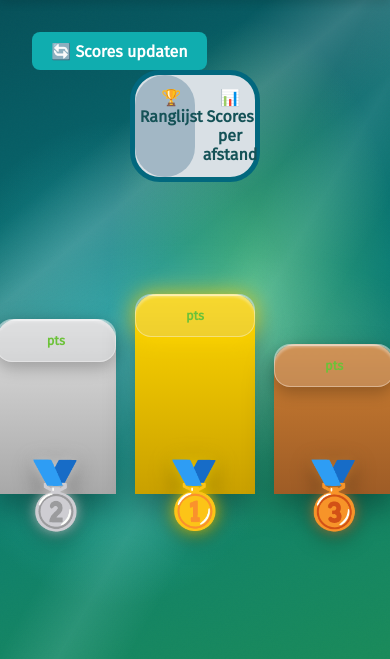
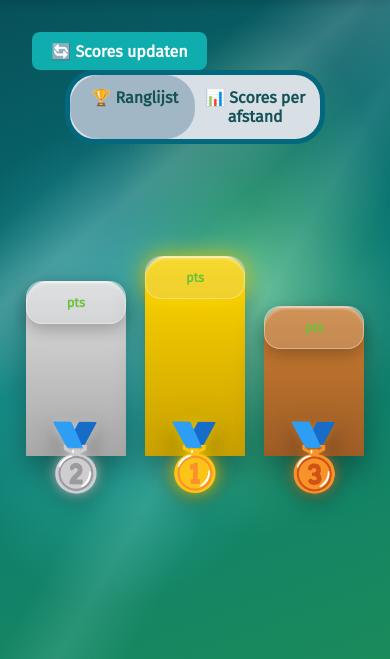
Before and after one commit to VeerkampAidEnvironment/schaatsrito, a Flask app: template app/templates/events/leaderboard.html in a window 390 px wide; the page is wider, and only the part inside the window is pictured. Shown: the part 185-844 px from the top of that part. Run offline with Flask 3, Linux system fonts and the light colour scheme; the template is opened without the code that fills it, so the values that code supplies are empty.

Commit message:
updating leaderboard.html for mobile

```diff
--- a/app/templates/events/leaderboard.html
+++ b/app/templates/events/leaderboard.html
@@ -775,7 +775,7 @@
     }
 
     .podium-spot {
-        width: 120px;
+        width: 100px;
     }
 
     .podium-name {
@@ -785,6 +785,8 @@
     .podium-score {
         font-size: 0.8rem;
     }
+    .toggle-switch {
+        width: 80%;
 }
 
     </style>
```
